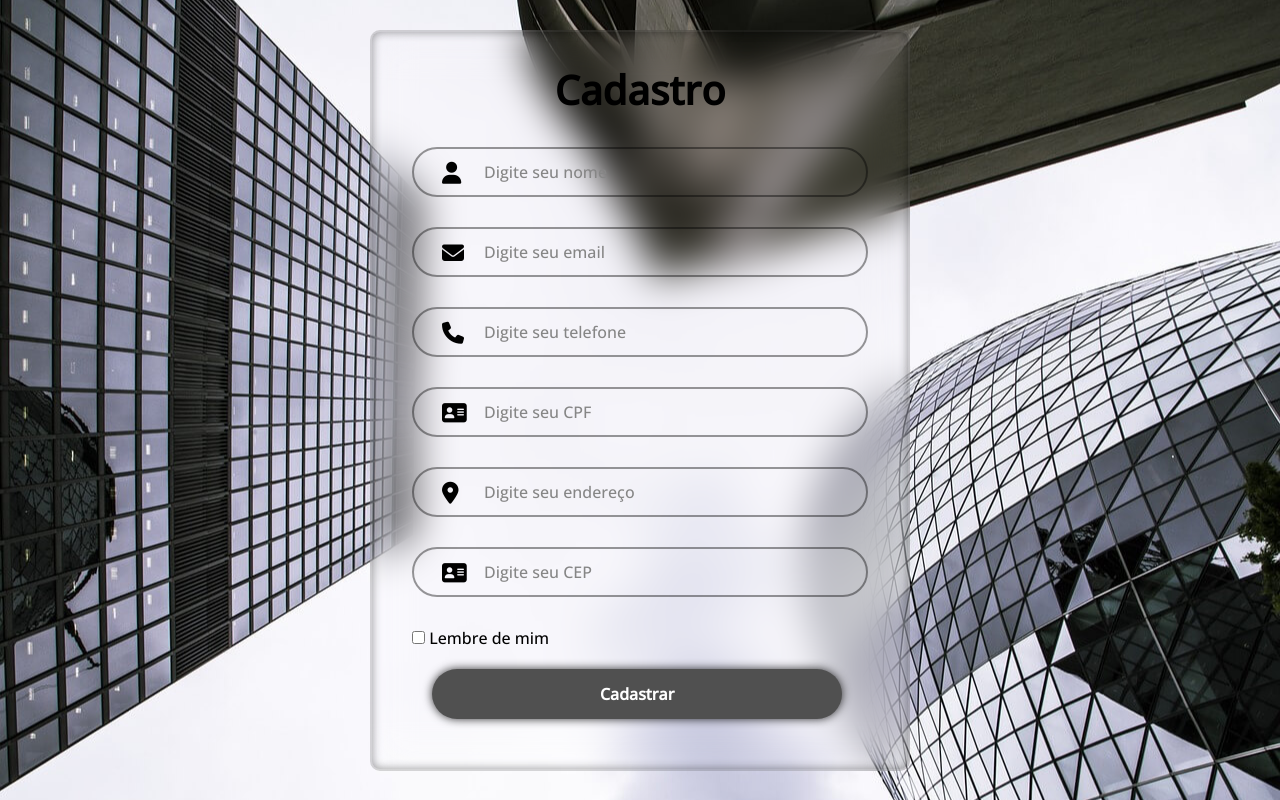
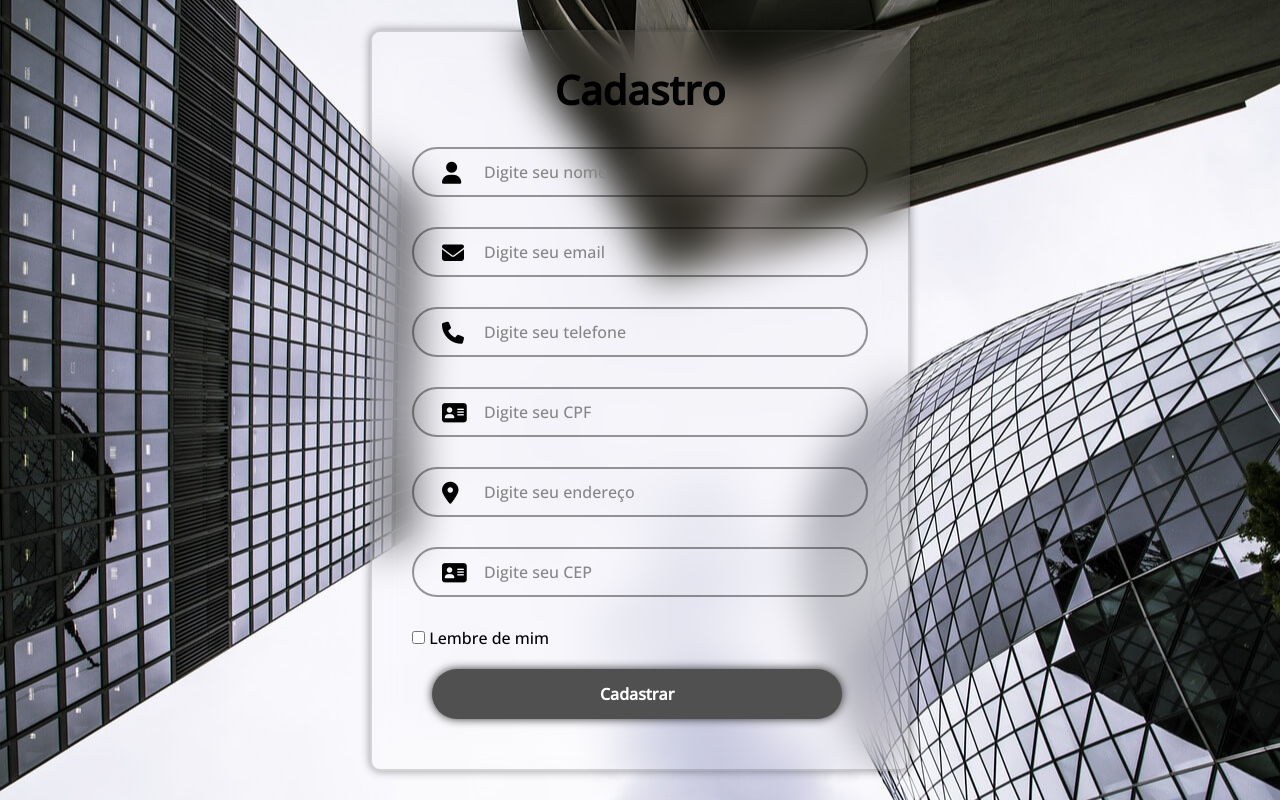
Before and after one commit to Lbonan/plugins_jquery, a plain HTML site: page index.html in a window 1280 px wide. Drawn offline with nearby package versions, Linux system fonts and the light colour scheme.

Commit message:
tirando a sombra

```diff
--- a/main.css
+++ b/main.css
@@ -22,7 +22,7 @@ body {
   background: transparent;
   border: 2px solid rgba(62, 62, 62, 0.2);
   backdrop-filter: blur(20px);
-  box-shadow: 0 0 10px inset rgba(0, 0, 0, 0.4);
+  box-shadow: 0 0 10px rgba(0, 0, 0, 0.4);
   color: #000000;
   border-radius: 10px;
   padding: 30px 40px;
```
